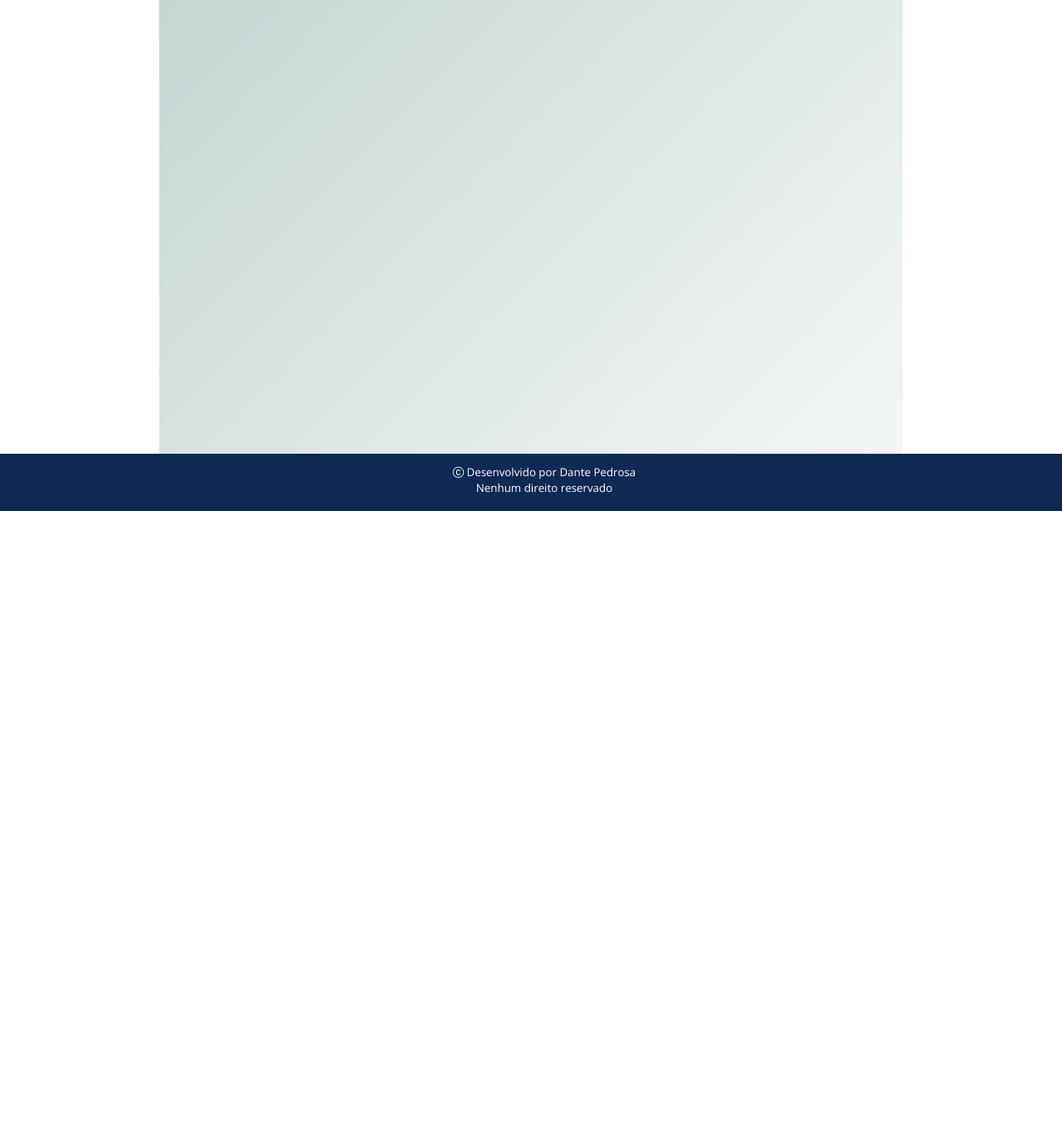
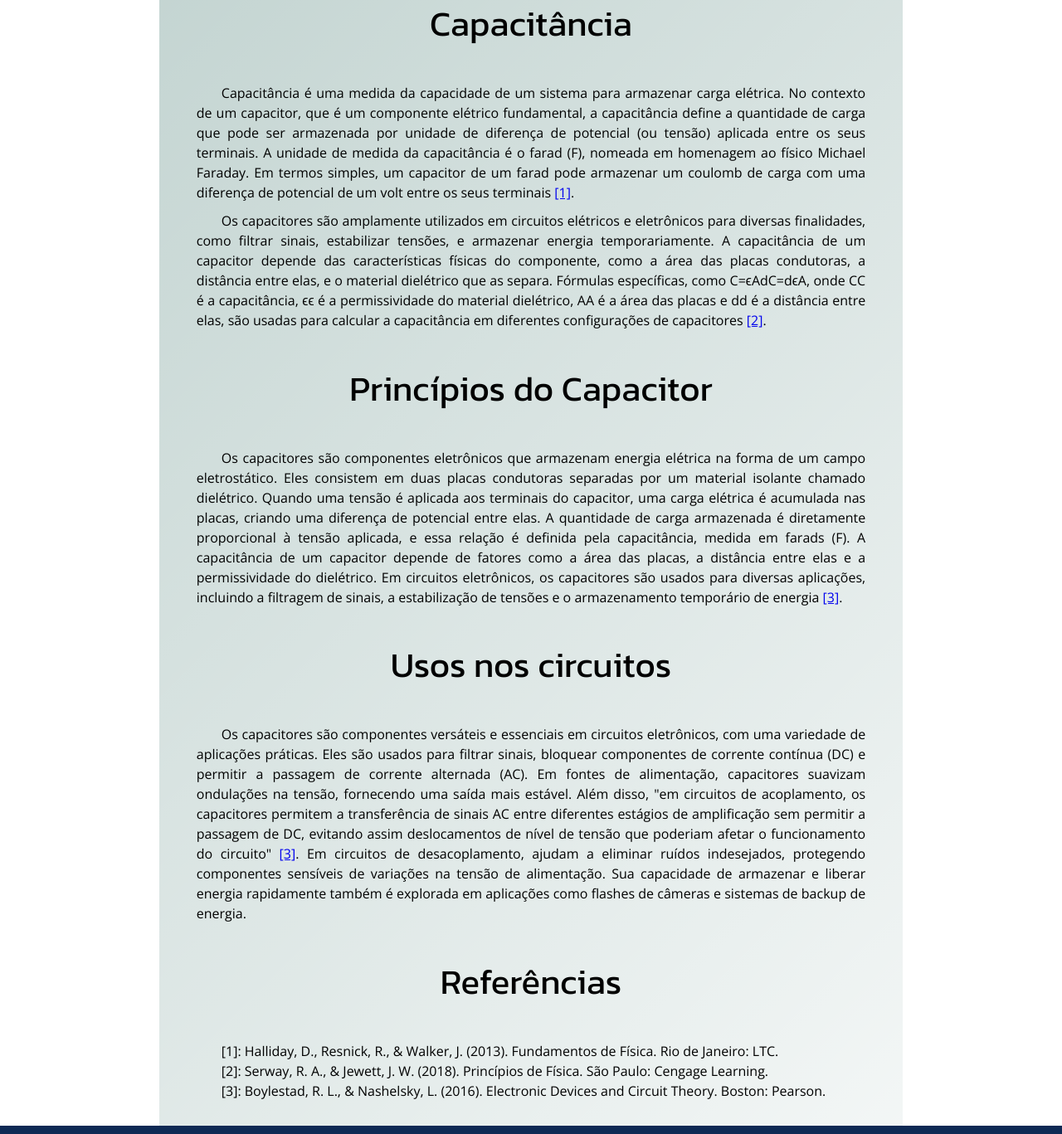
Before and after one commit to dantepedrosa/topico10, a plain HTML site: page introducao.html in a window 1280 px wide. Shown: the part 184-1551 px from the top of the page at 83% size. Before the commit the page ends 800 px from the top, so only its background shows below. Drawn offline with nearby package versions, Linux system fonts and the light colour scheme.

Commit message:
Página de introdução pronta, sem imagens

```diff
--- a/assets/css/estilos.css
+++ b/assets/css/estilos.css
@@ -31,6 +31,10 @@ h2{
     font-size: 42px;
     text-align: center;
     padding: 5px;
+}
+
+p {
+    font-family: var(--fonte-texto);
 }
 
 main{
@@ -143,3 +147,20 @@ main{
     background-image: linear-gradient(135deg, rgba(255, 255, 255, 0.5), rgba(255, 255, 255, 0.9));
     background-color: var(--cor-fundo);
 }
+
+.secao-artigo h2{
+    margin: 5%;
+    text-align: center;
+}
+
+.secao-artigo p, .secao-artigo__referencias {
+    padding: 0% 5%;
+    margin-top: 10px;
+    text-align: justify;
+    text-indent: 30px;
+    line-height: 1.5;
+}
+
+.secao-artigo__referencias {
+    font-family: var(--fonte-texto);
+}
--- a/introducao.html
+++ b/introducao.html
@@ -14,15 +14,85 @@
             <li class="cabecalho__navbar__link"><a href="index.html">Home</a></li>
             <li class="cabecalho__navbar__link active"><a href="introducao.html">Introdução</a></li>
             <li class="cabecalho__navbar__link"><a href="tipos_capacitores.html">Tipos de<br>Capacitores</a></li>
-            <li class="cabecalho__navbar__link"><a href="capacitores_nos_circuitos.html">Capacitores nos<br>Circuitos Elétricos</a></li>
-            <li class="cabecalho__navbar__link"><a href="associacao_capacitores.html">Associações de<br>Capacitores</a></li>
+            <li class="cabecalho__navbar__link"><a href="capacitores_nos_circuitos.html">Capacitores nos<br>Circuitos
+                    Elétricos</a></li>
+            <li class="cabecalho__navbar__link"><a href="associacao_capacitores.html">Associações de<br>Capacitores</a>
+            </li>
         </ul>
     </header>
 
     <main class="container-artigo">
-        <h1>Introdução</h1>
+        <h1 id="introducao">Introdução</h1>
 
+        <section class="secao-artigo">
+            <h2 id="capacitancia">Capacitância</h2>
+            <p>Capacitância é uma medida da capacidade de um sistema para armazenar carga elétrica. No contexto de um
+                capacitor, que é um componente elétrico fundamental, a capacitância define a quantidade de carga que
+                pode
+                ser armazenada por unidade de diferença de potencial (ou tensão) aplicada entre os seus terminais. A
+                unidade
+                de medida da capacitância é o farad (F), nomeada em homenagem ao físico Michael Faraday. Em termos
+                simples,
+                um capacitor de um farad pode armazenar um coulomb de carga com uma diferença de potencial de um volt
+                entre
+                os seus terminais <a href="#referencias">[1]</a>.</p>
+            <p>Os capacitores são amplamente utilizados em circuitos elétricos e eletrônicos para diversas finalidades,
+                como
+                filtrar sinais, estabilizar tensões, e armazenar energia temporariamente. A capacitância de um capacitor
+                depende das características físicas do componente, como a área das placas condutoras, a distância entre
+                elas, e o material dielétrico que as separa. Fórmulas específicas, como C=ϵAdC=dϵA, onde CC é a
+                capacitância, ϵϵ é a permissividade do material dielétrico, AA é a área das placas e dd é a distância
+                entre
+                elas, são usadas para calcular a capacitância em diferentes configurações de capacitores <a
+                    href="#referencias">[2]</a>.</p>
 
+        </section>
+
+        <section class="secao-artigo">
+            <h2 id="princ-pios-do-capacitor">Princípios do Capacitor</h2>
+            <p>Os capacitores são componentes eletrônicos que armazenam energia elétrica na forma de um campo
+                eletrostático.
+                Eles consistem em duas placas condutoras separadas por um material isolante chamado dielétrico. Quando
+                uma
+                tensão é aplicada aos terminais do capacitor, uma carga elétrica é acumulada nas placas, criando uma
+                diferença de potencial entre elas. A quantidade de carga armazenada é diretamente proporcional à tensão
+                aplicada, e essa relação é definida pela capacitância, medida em farads (F). A capacitância de um
+                capacitor
+                depende de fatores como a área das placas, a distância entre elas e a permissividade do dielétrico. Em
+                circuitos eletrônicos, os capacitores são usados para diversas aplicações, incluindo a filtragem de
+                sinais,
+                a estabilização de tensões e o armazenamento temporário de energia <a href="#referencias">[3]</a>.</p>
+        </section>
+        <section class="secao-artigo">
+            <h2 id="usos-nos-circuitos">Usos nos circuitos</h2>
+            <p>Os capacitores são componentes versáteis e essenciais em circuitos eletrônicos, com uma variedade de
+                aplicações práticas. Eles são usados para filtrar sinais, bloquear componentes de corrente contínua (DC)
+                e
+                permitir a passagem de corrente alternada (AC). Em fontes de alimentação, capacitores suavizam
+                ondulações na
+                tensão, fornecendo uma saída mais estável. Além disso, &quot;em circuitos de acoplamento, os capacitores
+                permitem a transferência de sinais AC entre diferentes estágios de amplificação sem permitir a passagem
+                de
+                DC, evitando assim deslocamentos de nível de tensão que poderiam afetar o funcionamento do
+                circuito&quot; <a href="#referencias">[3]</a>. Em circuitos de desacoplamento, ajudam a eliminar ruídos
+                indesejados,
+                protegendo componentes sensíveis de variações na tensão de alimentação. Sua capacidade de armazenar e
+                liberar energia rapidamente também é explorada em aplicações como flashes de câmeras e sistemas de
+                backup de
+                energia.</p>
+        </section>
+        <section class="secao-artigo">
+            <h2 id="referencias">Referências</h2>
+            <ul class="secao-artigo__referencias">
+                <li>[1]: Halliday, D., Resnick, R., &amp; Walker, J. (2013). Fundamentos de Física. Rio de Janeiro: LTC.
+                </li>
+                <li>[2]: Serway, R. A., &amp; Jewett, J. W. (2018). Princípios de Física. São Paulo: Cengage Learning.
+                </li>
+                <li>[3]: Boylestad, R. L., &amp; Nashelsky, L. (2016). Electronic Devices and Circuit Theory. Boston:
+                    Pearson.</li>
+            </ul>
+
+        </section>
 
     </main>
 
```
Also changed, not shown: index.html (+7 -0 lines), 1 other file.
